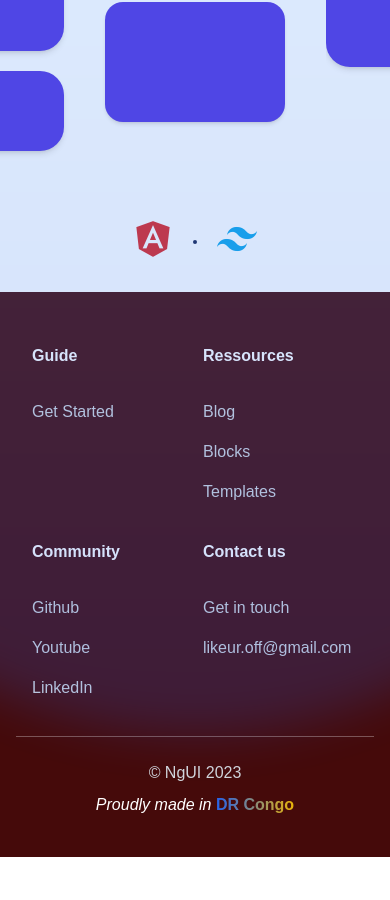
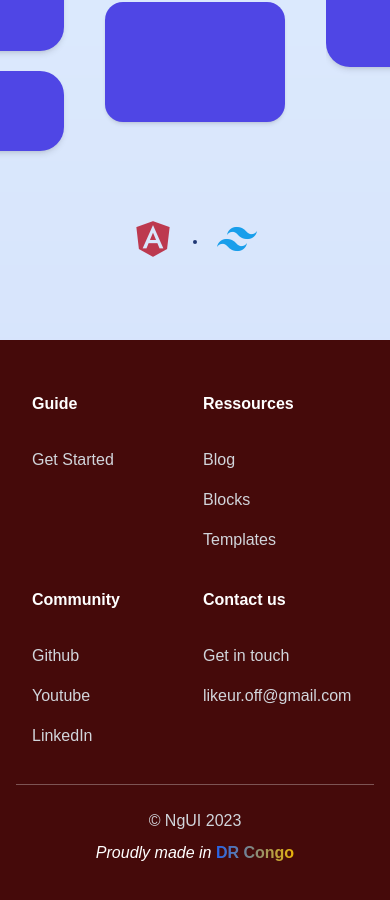
Before and after one commit to Likeur/ngUI, an Angular app: page / in a window 390 px wide. Shown: the part 694-1594 px from the top of the page. Before the commit the page ends 1551 px from the top, so only its background shows below. Built offline with nearby package versions, Linux system fonts and the light colour scheme.

Commit message:
footer fixed

```diff
--- a/src/app/app.component.html
+++ b/src/app/app.component.html
@@ -43,11 +43,18 @@
         <span class=" ml-2  p-2 text-sky-500 text-5xl dark:text-white"><i class='bx bxl-tailwind-css' ></i></span>
       </div>
     </section>
+    <section class="mt-4 flex justify-center">
+      <div class="p-4 grid lg:grid-cols-3">
+        <div>
+
+        </div>
+      </div>
+    </section>
 
   </div>
 
 
-  <app-footer1 />
+  <app-footer1 class="z-50 relative"/>
 
 
   <router-outlet></router-outlet>
--- a/src/app/components/footer/footer1/footer1.component.html
+++ b/src/app/components/footer/footer1/footer1.component.html
@@ -1,4 +1,4 @@
-<section class="bg-red-950 dark:bg-gray-900 p-4">
+<section class="bg-red-950 dark:bg-gray-900 p-4 z-50">
     <div class="container grid gap-4 grid-cols-2 lg:grid-cols-4 p-4 mx-auto text-white">
         <div>
             <h2 class="font-semibold mt-5">Guide</h2>
```
